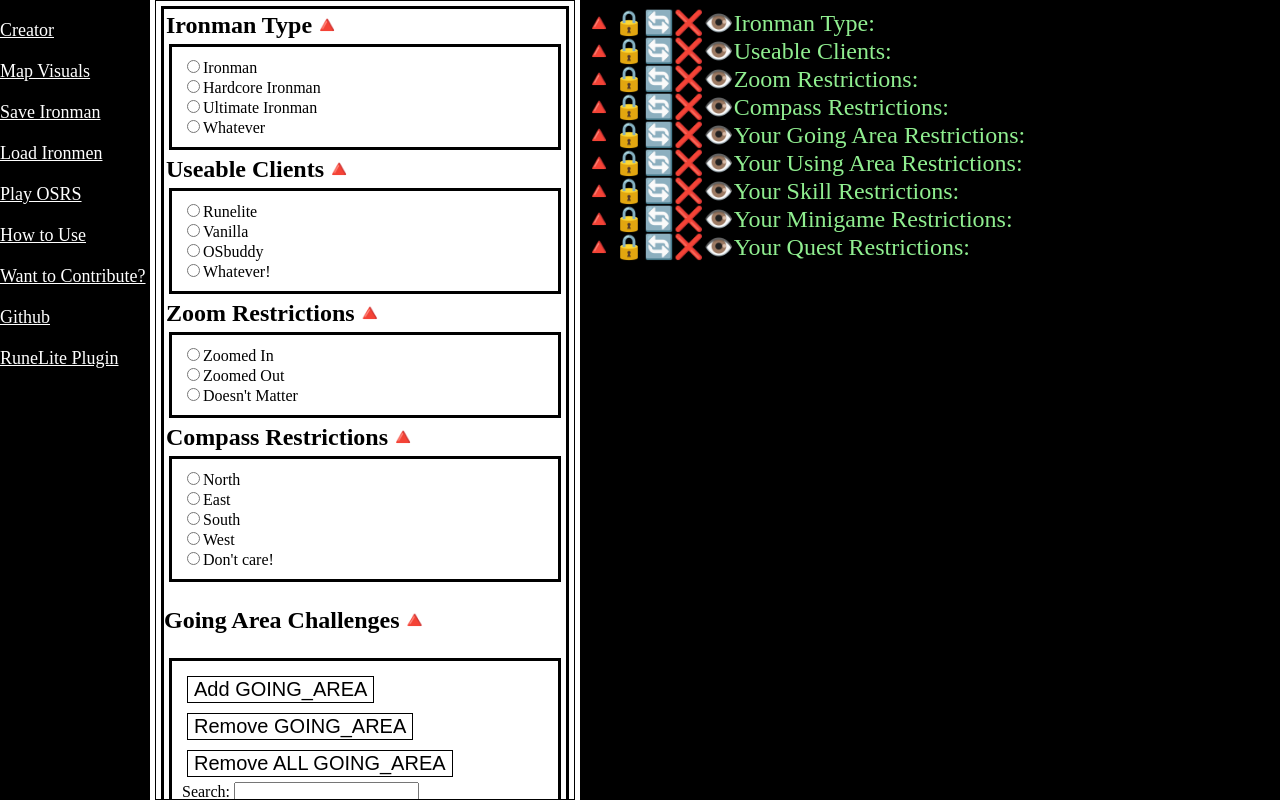
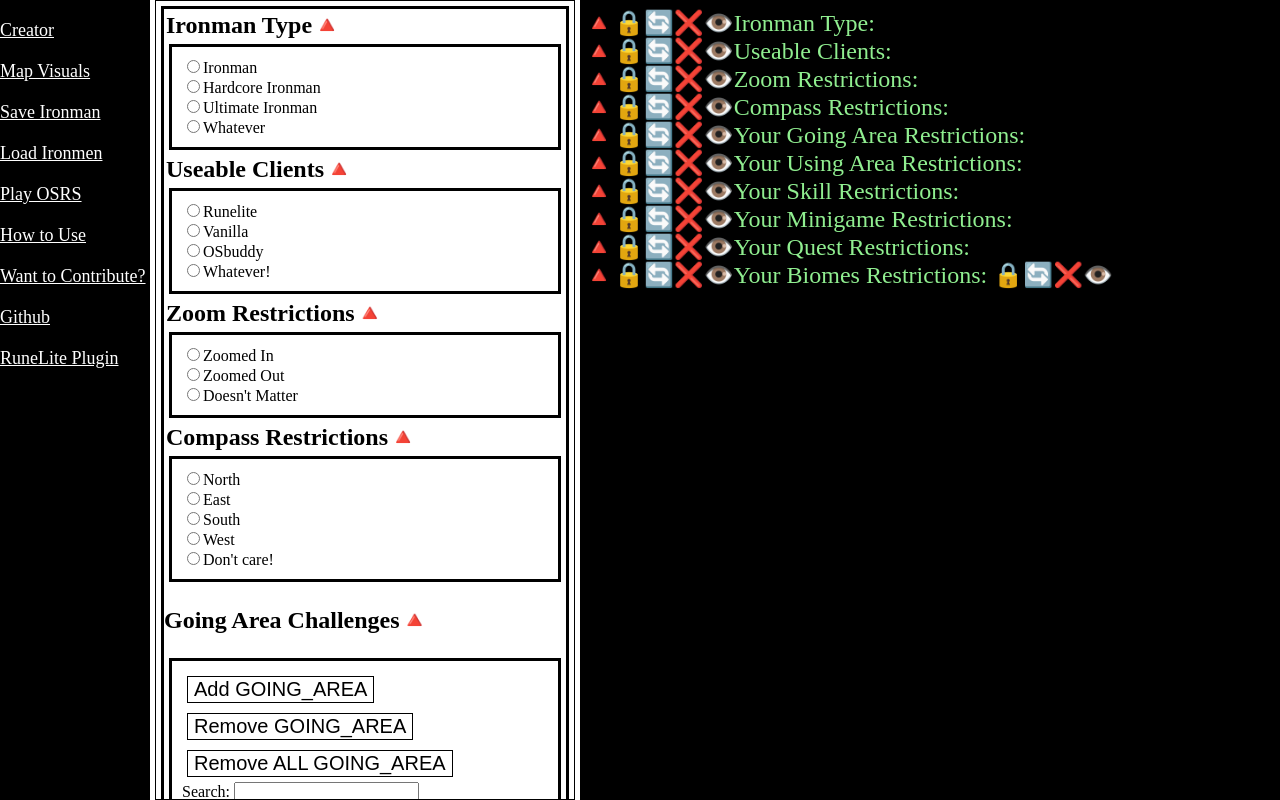
Before and after one commit to Yonkai/ironman-challenge-maker, a Next.js app: page / in a window 1280 px wide. Built offline with nearby package versions, Linux system fonts and the light colour scheme.

Commit message:
Add unrefined checkbox display code

```diff
--- a/components/IronmanDisplay.js
+++ b/components/IronmanDisplay.js
@@ -43,7 +43,6 @@ class IronmanDisplayChallenges extends Component {
 
         <AbstractDisplayMaker
           intro0={'Your Going Area Restrictions:'}
-          intro1={'-'}
           displayType={'randomSearch'}
           rootState={this.props.rootState}
           isolatedChallenges={this.props.challenges.areas}
@@ -52,7 +51,6 @@ class IronmanDisplayChallenges extends Component {
 
         <AbstractDisplayMaker
           intro0={'Your Using Area Restrictions:'}
-          intro1={'-'}
           displayType={'randomSearch'}
           rootState={this.props.rootState}
           isolatedChallenges={this.props.challenges.areas}
@@ -61,7 +59,6 @@ class IronmanDisplayChallenges extends Component {
 
         <AbstractDisplayMaker
           intro0={'Your Skill Restrictions:'}
-          intro1={'-'}
           displayType={'randomSearch'}
           rootState={this.props.rootState}
           isolatedChallenges={this.props.challenges.skills}
@@ -70,7 +67,6 @@ class IronmanDisplayChallenges extends Component {
 
         <AbstractDisplayMaker
           intro0={'Your Minigame Restrictions:'}
-          intro1={'-'}
           displayType={'randomSearch'}
           rootState={this.props.rootState}
           isolatedChallenges={this.props.challenges.minigames}
@@ -79,11 +75,18 @@ class IronmanDisplayChallenges extends Component {
 
         <AbstractDisplayMaker
           intro0={'Your Quest Restrictions:'}
-          intro1={'-'}
           displayType={'randomSearch'}
           rootState={this.props.rootState}
           isolatedChallenges={this.props.challenges.quests}
           isolatedSTATE_KEYS={this.props.STATE_KEYS.QUESTS}
+        />
+
+        <AbstractDisplayMaker
+          name={'Your Biomes Restrictions'}
+          displayType={'checkbox'}
+          rootState={this.props.rootState}
+          isolatedChallenges={this.props.challenges.biomes}
+          isolatedSTATE_KEYS={this.props.STATE_KEYS.BIOMES}
         />
 
       </div>
--- a/components/displayers/AbstractDisplayMaker.js
+++ b/components/displayers/AbstractDisplayMaker.js
@@ -2,8 +2,9 @@ import React, { Component } from 'react'
 import DisplayerLayoutHeader from '../../styles/DisplayerLayoutHeader.js'
 import RadioDisplay from './RadioDisplay'
 import RandomSearchDisplay from './RandomSearchDisplay'
+import CheckboxDisplay from './CheckboxDisplay'
 
-// verncular abstract
+// verncular use of the word 'abstract'
 class AbstractDisplayMaker extends Component {
   render () {
     let generatedDisplay
@@ -20,7 +21,14 @@ class AbstractDisplayMaker extends Component {
       case 'randomSearch':
         generatedDisplay = <RandomSearchDisplay
           intro0={this.props.intro0}
-          intro1={this.props.intro1}
+          rootState={this.props.rootState}
+          isolatedChallenges={this.props.isolatedChallenges}
+          isolatedSTATE_KEYS={this.props.isolatedSTATE_KEYS}
+        />
+        break
+      case 'checkbox':
+        generatedDisplay = <CheckboxDisplay
+          name={this.props.name}
           rootState={this.props.rootState}
           isolatedChallenges={this.props.isolatedChallenges}
           isolatedSTATE_KEYS={this.props.isolatedSTATE_KEYS}
--- /dev/null
+++ b/components/displayers/CheckboxDisplay.js
@@ -0,0 +1,25 @@
+import React, { Component } from 'react'
+
+class CheckboxDisplay extends Component {
+  render () {
+    console.log(this.props.isolatedSTATE_KEYS)
+    console.log(this.props.rootState)
+    return (
+      <div>
+        <ul>
+          {`🔺🔒🔄❌👁️${this.props.name}: `}
+          <span>
+            {`🔒🔄❌👁️${this.props.rootState[this.props.isolatedSTATE_KEYS]
+              ? this.props.rootState[this.props.isolatedSTATE_KEYS].map((item, index) =>
+                <ul>
+                  <li>{`🔒🔄❌👁️${item}`}</li>
+                </ul>
+              ) : ''}`}
+          </span>
+        </ul>
+      </div>
+    )
+  }
+}
+
+export default CheckboxDisplay
--- a/components/displayers/RandomSearchDisplay.js
+++ b/components/displayers/RandomSearchDisplay.js
@@ -15,15 +15,6 @@ class RandomSearchDisplay extends Component {
               <ul><li>{`🔒🔄❌👁️${item}`}</li></ul>
             ) : ''
           }
-
-          {this.props.intro1 === '-' ? <span /> : <ul>{`🔺🔒🔄❌👁️${this.props.intro1}`}</ul>}
-          {this.props.rootState[`${this.props.isolatedSTATE_KEYS[Object.keys(this.props.isolatedSTATE_KEYS)[1]] + STATE_KEYS.COMPOSITE_KEY_HALFS._CHALLENGE_INVENTORY}`]
-            ? this.props.rootState[`${this.props.isolatedSTATE_KEYS[Object.keys(this.props.isolatedSTATE_KEYS)[1]] + STATE_KEYS.COMPOSITE_KEY_HALFS._CHALLENGE_INVENTORY}`].map((item, index) =>
-              <ul>
-                <li>{`🔒🔄❌👁️${item}`}</li>
-              </ul>
-            ) : ''
-          }
         </div>
         <style jsx>{`
           li{
```
